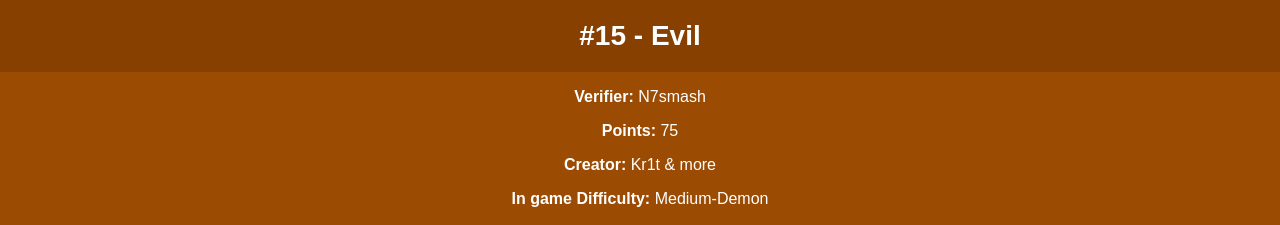
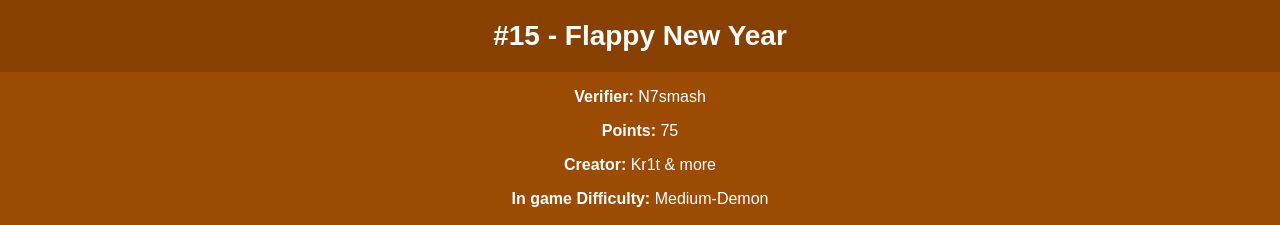
Before and after one commit to Rop0Behemoth/FGDL, a plain HTML site: page Levels/flappy-new-year.html in a window 1280 px wide. Shown: the top 225 px of the page. Drawn offline with Linux system fonts and the light colour scheme.

Commit message:
Update flappy-new-year.html

```diff
--- a/Levels/flappy-new-year.html
+++ b/Levels/flappy-new-year.html
@@ -1,7 +1,7 @@
 <!DOCTYPE html>
 <html>
 <head>
-  <title>#15 - flappy new year</title>
+  <title>#15 - Flappy New Year</title>
   <style>
     body {
       background-color: #9C4B02;
@@ -27,7 +27,7 @@
 
 <body>
 
-  <header>#15 - Evil</header>
+  <header>#15 - Flappy New Year</header>
 
   <p><b>Verifier:</b> N7smash</p>
   <p><b> Points:</b> 75</p>
```
